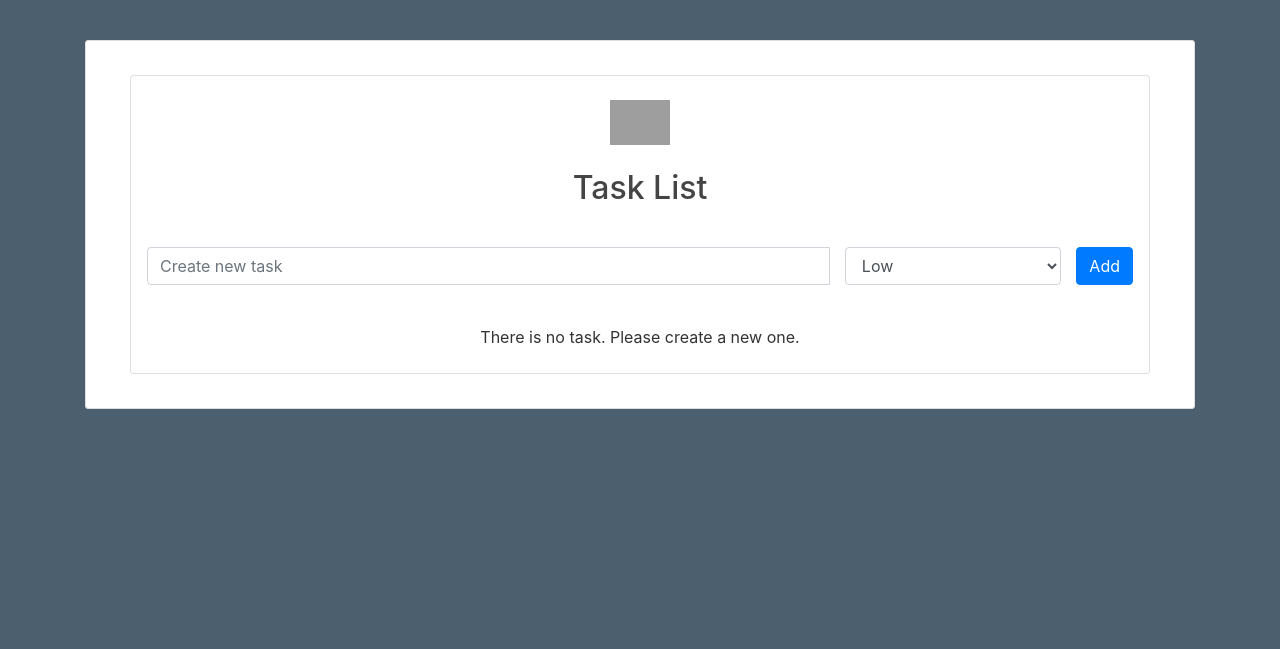
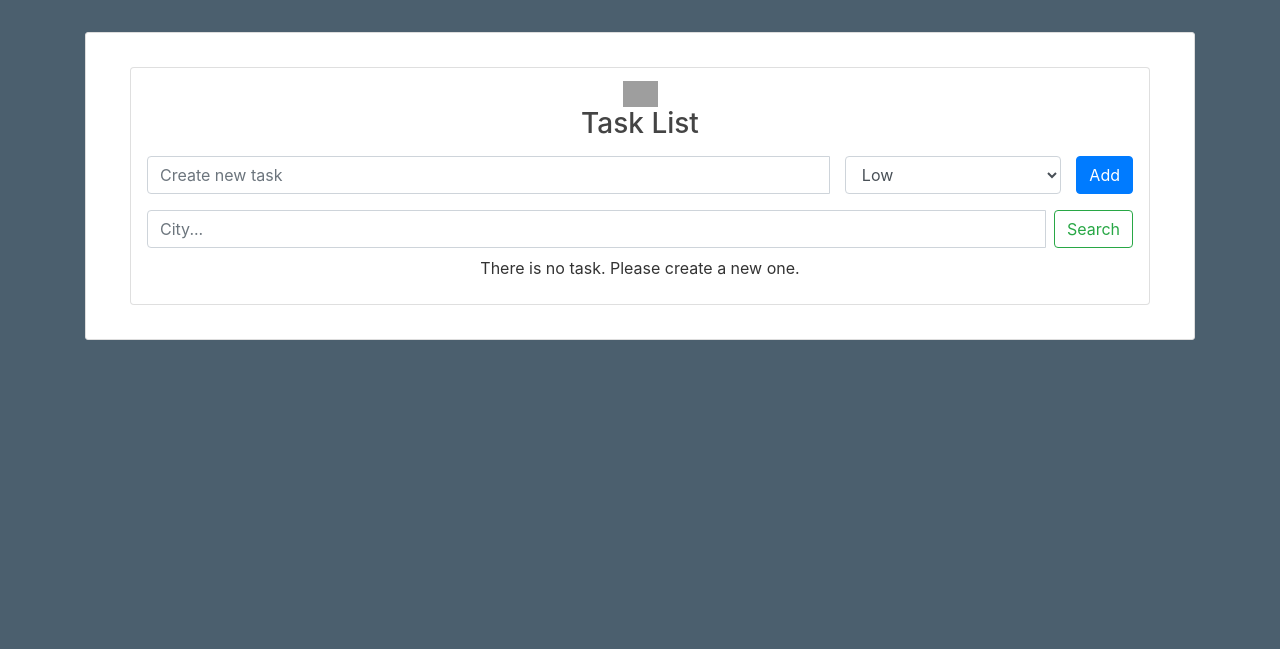
Before and after one commit to MRA-AK/django_todo_app, a Django app: page / in a window 1280 px wide. Shown: the part 56-705 px from the top of the page. Run offline with Django 3.2, Linux system fonts and the light colour scheme; the visitor is signed in with stand-in values (Sample User, id 1); data that the repository does not hold is empty; parts of the project's set-up code (start-up, migrations or seed data) failed here and were passed over; some libraries are stand-ins or nearby versions; grey boxes are pictures that could not be loaded.

Commit message:
City weather (#14)
* Show weather in task list page

* Show weather description

* Use cache to save weather data

```diff
--- a/core/templates/todo/task_list.html
+++ b/core/templates/todo/task_list.html
@@ -15,17 +15,17 @@
 {% block title %}ToDo{% endblock title %}
 
 {% block content %}
-    <div class="content-section mt-3">
+    <div class="content-section mt-2">
       <div class="card p-2 m-4">
 
-          <div class="text-center pt-3 pb-2">
-            <img src="https://mdbcdn.b-cdn.net/img/Photos/new-templates/bootstrap-todo-list/check1.webp" alt="Check" width="60">
-            <h2 class="my-4">Task List</h2>
+          <div class="text-center pt-1">
+            <img src="https://mdbcdn.b-cdn.net/img/Photos/new-templates/bootstrap-todo-list/check1.webp" alt="Check" width="35">
+            <h3 class="">Task List</h3>
           </div>
 
-          <form class="p-2 mb-3" method="POST" action="{% url 'todo:create_task' %}">
+          <form class="p-2" method="POST" action="{% url 'todo:create_task' %}">
             {% csrf_token %}
-            <div class="input-group mb-3">
+            <div class="input-group">
               <input type="text" class="form-control rounded-4" required name="title" placeholder="Create new task"
               aria-label="Recipient's username" aria-describedby="button-addon2">
               <div class="col-md-3">
@@ -38,6 +38,15 @@
               <button class="btn btn-primary" type="submit">Add</button>
             </div>
           </form>
+
+          <div class="input-group p-2">
+            <input class="form-control mr-sm-2" type="text" id="city" placeholder="City..." name="city" required>
+            <button class="btn btn-outline-success my-2 my-sm-0" id="weather">Search</button>
+          </div>
+
+          <div class="h6 text-center p-2 mb-0" id="weather_data">
+            <div id="weather_div"></div>
+          </div>
 
           {% if tasks %}
           <table class="table m-0" style="width:100%">
@@ -87,3 +96,32 @@
       </div>
     </div>
 {% endblock content %}
+
+{% block script %}
+  <script src="https://ajax.googleapis.com/ajax/libs/jquery/3.6.0/jquery.min.js"></script>
+  <script>
+    $(document).ready(function(){
+      $('#weather_data').hide();
+
+      $("#weather").click(function(){
+        $('#weather_data').hide();
+        if( !$("#city").val() ) {
+          alert('Please enter the city.');
+        }
+        else {
+          var city = $("#city").val()
+          $.get("/weather/"+city+"/", function(data, status){
+            $("#weather_div").html("Temperature: " + data.temp + "&deg;C" + "&nbsp;&nbsp;&nbsp;&nbsp;&nbsp;&nbsp;&nbsp;&nbsp;" +
+                                    "Humidity: " + data.humidity + "&nbsp;&nbsp;&nbsp;&nbsp;&nbsp;&nbsp;&nbsp;&nbsp;" +
+                                    "Wind: " + data.wind + "&nbsp;&nbsp;&nbsp;&nbsp;&nbsp;&nbsp;&nbsp;&nbsp;" +
+                                    data.description  + "&nbsp;&nbsp;&nbsp;&nbsp;&nbsp;&nbsp;&nbsp;&nbsp;"
+                                  );
+            $("#weather_div").append('<img class="img-fluid-right" src=' + data.now_svg + ' alt="today" width="40px">')
+            $('#weather_data').show();
+            //alert("Data: " + data + "\nStatus: " + status);
+          });
+        }
+      });
+    });
+  </script>
+{% endblock script %}
--- a/core/todo/urls.py
+++ b/core/todo/urls.py
@@ -5,6 +5,7 @@ from .views import (
     TaskCompleteView,
     TaskUpdateVeiw,
     TaskDeleteView,
+    get_weather
 )
 
 app_name = "todo"
@@ -15,5 +16,6 @@ urlpatterns = [
     path("update/<int:pk>/", TaskUpdateVeiw.as_view(), name="update_task"),
     path("complete/<int:pk>/", TaskCompleteView.as_view(), name="complete_task"),
     path("delete/<int:pk>/", TaskDeleteView.as_view(), name="delete_task"),
+    path("weather/<str:city>/", get_weather, name="weather"),
     path("api/v1/", include("todo.api.v1.urls")),
 ]
--- a/core/todo/views.py
+++ b/core/todo/views.py
@@ -1,4 +1,5 @@
 from django.views import View
+from django.core.cache import cache
 from django.shortcuts import redirect
 from django.views.generic.list import ListView
 from django.views.generic.edit import (
@@ -6,11 +7,15 @@ from django.views.generic.edit import (
     UpdateView,
     DeleteView,
 )
+from django.http.response import JsonResponse
 from django.urls import reverse_lazy
 from django.contrib.auth.mixins import LoginRequiredMixin
+from django.contrib.auth.decorators import login_required
 
 from todo.forms import TaskUpdateForm
 from todo.models import Task
+
+from .weather import scrape_weather
 
 
 class TaskListView(LoginRequiredMixin, ListView):
@@ -75,3 +80,31 @@ class TaskDeleteView(LoginRequiredMixin, DeleteView):
 
     def get_queryset(self):
         return self.model.objects.filter(user=self.request.user)
+
+
+@login_required
+def get_weather(request, city):
+    result = {}
+    if not cache.get_many([f'{city}_temp', f'{city}_humidity',
+                           f'{city}_wind', f'{city}_description',
+                           f'{city}_now_svg']):
+        result = scrape_weather(city)
+        cache.set_many({
+                            f'{city}_temp':result['temp'],
+                            f'{city}_humidity':result['humidity'],
+                            f'{city}_wind':result['wind'],
+                            f'{city}_description':result['description'],
+                            f'{city}_now_svg':result['now_svg']
+                        })
+
+    cache_result = cache.get_many([f'{city}_temp', f'{city}_humidity',
+                        f'{city}_wind', f'{city}_description',
+                        f'{city}_now_svg'])
+    result = {
+        "temp": cache_result[f"{city}_temp"],
+        "humidity": cache_result[f"{city}_humidity"],
+        "wind": cache_result[f"{city}_wind"],
+        "description": cache_result[f"{city}_description"],
+        "now_svg": cache_result[f"{city}_now_svg"],
+    }
+    return JsonResponse(result)
--- /dev/null
+++ b/core/todo/weather.py
@@ -0,0 +1,80 @@
+# Based on https://github.com/MRA-AK/django_weather_app
+
+from bs4 import BeautifulSoup
+import requests
+import re
+
+headers = {"User-Agent": "Mozilla/5.0 (Windows NT 10.0; Win64; x64) AppleWebKit/537.36 (KHTML, like Gecko) Chrome/70.0.3538.77 Safari/537.36"}
+
+def scrape_weather(city):
+    result = dict()
+
+    city = city.replace(" ", "+")
+    url = "https://www.google.com/search?q=weather+" + city
+
+    try:
+        response = requests.get(url, headers=headers)
+
+        if response.status_code == 200:
+            soup = BeautifulSoup(response.text, 'html.parser')
+
+            result['temp'] = soup.find('span', attrs = {'id':'wob_tm'}).text
+            result['location'] = soup.find('div', attrs = {'id':'wob_loc'}).text # TODO: find country
+            result['humidity'] = soup.find('span', attrs = {'id':'wob_hm'}).text
+            result['precipitation'] = soup.find('span', attrs = {'id':'wob_pp'}).text
+            result['wind'] = soup.find('span', attrs = {'id':'wob_ws'}).text
+            result['description'] = soup.find('span', attrs = {'id':'wob_dc'}).text
+            now = soup.find('img', attrs = {'id':'wob_tci'})
+            result['now_svg'] = "http://" + re.findall(r'src=\"//(.*?)\"',str(now))[0]
+
+            d0 = soup.find('div', attrs = {'data-wob-di':'0'})
+            result['d0_day'] = re.findall(r'aria-label=\"(.*?)\"',str(d0))[0]
+            result['d0_max_temp'] = re.findall(r'style=\"display:inline\">(.*?)<',str(d0))[0]
+            result['d0_min_temp'] = re.findall(r'style=\"display:inline\">(.*?)<',str(d0))[1]
+            result['d0_svg'] = "http://" + re.findall(r'src=\"//(.*?)\"',str(d0))[0]
+
+            d1 = soup.find('div', attrs = {'data-wob-di':'1'})
+            result['d1_day'] = re.findall(r'aria-label=\"(.*?)\"',str(d1))[0]
+            result['d1_max_temp'] = re.findall(r'style=\"display:inline\">(.*?)<',str(d1))[0]
+            result['d1_min_temp'] = re.findall(r'style=\"display:inline\">(.*?)<',str(d1))[1]
+            result['d1_svg'] = "http://" + re.findall(r'src=\"//(.*?)\"',str(d1))[0]
+
+            d2 = soup.find('div', attrs = {'data-wob-di':'2'})
+            result['d2_day'] = re.findall(r'aria-label=\"(.*?)\"',str(d2))[0]
+            result['d2_max_temp'] = re.findall(r'style=\"display:inline\">(.*?)<',str(d2))[0]
+            result['d2_min_temp'] = re.findall(r'style=\"display:inline\">(.*?)<',str(d2))[1]
+            result['d2_svg'] = "http://" + re.findall(r'src=\"//(.*?)\"',str(d2))[0]
+
+            d3 = soup.find('div', attrs = {'data-wob-di':'3'})
+            result['d3_day'] = re.findall(r'aria-label=\"(.*?)\"',str(d3))[0]
+            result['d3_max_temp'] = re.findall(r'style=\"display:inline\">(.*?)<',str(d3))[0]
+            result['d3_min_temp'] = re.findall(r'style=\"display:inline\">(.*?)<',str(d3))[1]
+            result['d3_svg'] = "http://" + re.findall(r'src=\"//(.*?)\"',str(d3))[0]
+
+            d4 = soup.find('div', attrs = {'data-wob-di':'4'})
+            result['d4_day'] = re.findall(r'aria-label=\"(.*?)\"',str(d4))[0]
+            result['d4_max_temp'] = re.findall(r'style=\"display:inline\">(.*?)<',str(d4))[0]
+            result['d4_min_temp'] = re.findall(r'style=\"display:inline\">(.*?)<',str(d4))[1]
+            result['d4_svg'] = "http://" + re.findall(r'src=\"//(.*?)\"',str(d4))[0]
+
+            d5 = soup.find('div', attrs = {'data-wob-di':'5'})
+            result['d5_day'] = re.findall(r'aria-label=\"(.*?)\"',str(d5))[0]
+            result['d5_max_temp'] = re.findall(r'style=\"display:inline\">(.*?)<',str(d5))[0]
+            result['d5_min_temp'] = re.findall(r'style=\"display:inline\">(.*?)<',str(d5))[1]
+            result['d5_svg'] = "http://" + re.findall(r'src=\"//(.*?)\"',str(d5))[0]
+
+            d6 = soup.find('div', attrs = {'data-wob-di':'6'})
+            result['d6_day'] = re.findall(r'aria-label=\"(.*?)\"',str(d6))[0]
+            result['d6_max_temp'] = re.findall(r'style=\"display:inline\">(.*?)<',str(d6))[0]
+            result['d6_min_temp'] = re.findall(r'style=\"display:inline\">(.*?)<',str(d6))[1]
+            result['d6_svg'] = "http://" + re.findall(r'src=\"//(.*?)\"',str(d6))[0]
+
+            d7 = soup.find('div', attrs = {'data-wob-di':'7'})
+            result['d7_day'] = re.findall(r'aria-label=\"(.*?)\"',str(d7))[0]
+            result['d7_max_temp'] = re.findall(r'style=\"display:inline\">(.*?)<',str(d7))[0]
+            result['d7_min_temp'] = re.findall(r'style=\"display:inline\">(.*?)<',str(d7))[1]
+            result['d7_svg'] = "http://" + re.findall(r'src=\"//(.*?)\"',str(d7))[0]
+    except:
+        print("Error in scraping!")
+
+    return result
```
Also changed, not shown: core/core/settings.py (+13 -2 lines), requirements.txt (+7 -0 lines).
